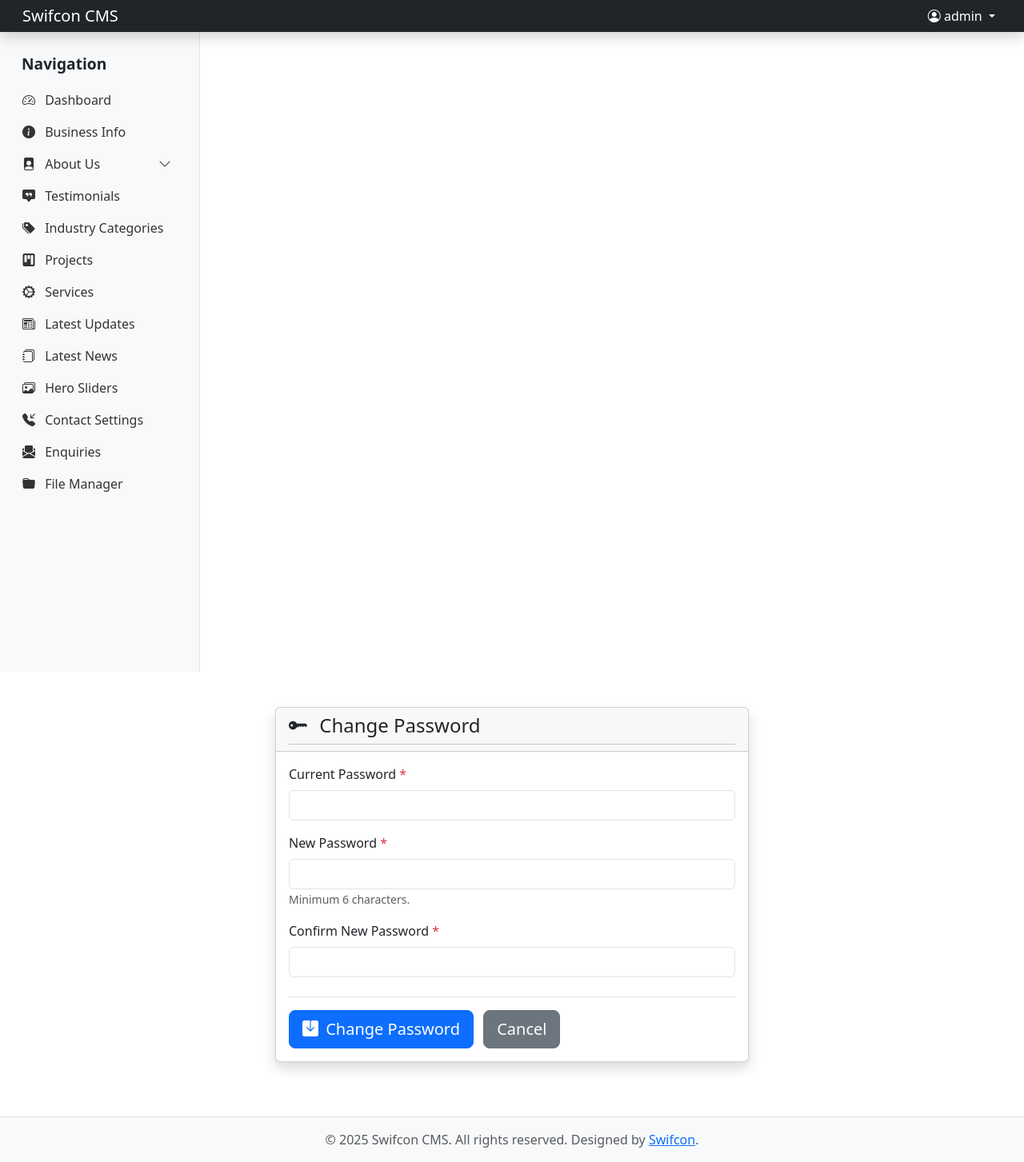
After one commit to jipinm/swifconAdmin, a PHP site: page /swifcon_cms/change_password.php in a window 1280 px wide. The commit adds this page. Shown: the whole page at 80% size. Run offline with PHP 8.4, Linux system fonts and the light colour scheme; a user stored in the database is signed in.

Commit message:
feat: Implement Admin Account Management Features
This commit introduces features allowing administrators to manage their own account details: "Change Username" and "Change Password".

Key changes:

1.  **Header Dropdown Update (`includes/header.php`)**:
    - Modified the user dropdown menu in the header.
    - Removed placeholder "Profile" and "Settings" links.
    - Added new links:
        - "Change Username" (to `change_username.php`) with `bi-person-badge` icon.
        - "Change Password" (to `change_password.php`) with `bi-key-fill` icon.

2.  **"Change Username" Feature (`change_username.php`)**:
    - Provides a form for the logged-in admin to change their username.
    - Backend logic includes:
        - Validation (not empty, length, allowed characters, different from current).
        - Check for username availability against other admin accounts.
        - Secure update of the username in the `admins` table.
        - Update of the `$_SESSION['admin_username']` to reflect the change immediately.
    - Displays success or error messages.

3.  **"Change Password" Feature (`change_password.php`)**:
    - Provides a form for the logged-in admin to change their password.
    - Requires "Current Password", "New Password", and "Confirm New Password".
    - Backend logic includes:
        - Validation (all fields required, new password length, new passwords match).
        - Secure verification of the "Current Password" against the stored hash.
        - Hashing of the new password using `password_hash()`.
        - Secure update of the `password_hash` in the `admins` table.
    - Includes client-side JavaScript for immediate feedback if new passwords don't match.
    - Displays success or error messages.

These features enhance admin account security and flexibility.

```diff
--- /dev/null
+++ b/change_password.php
@@ -0,0 +1,157 @@
+<?php
+require_once __DIR__ . '/config.php';
+require_once INCLUDES_PATH . '/session.php';
+require_once INCLUDES_PATH . '/db_connect.php';
+
+require_login(); // Ensures user is logged in
+
+$page_title = 'Change Password';
+$success_message = '';
+$error_message = '';
+
+$current_admin_id = $_SESSION['admin_id'];
+
+if ($_SERVER['REQUEST_METHOD'] === 'POST' && isset($_POST['change_password_submit'])) {
+    $current_password = $_POST['current_password'];
+    $new_password = $_POST['new_password'];
+    $confirm_new_password = $_POST['confirm_new_password'];
+
+    // Basic Validations
+    if (empty($current_password) || empty($new_password) || empty($confirm_new_password)) {
+        $error_message = "All password fields are required.";
+    } elseif ($new_password !== $confirm_new_password) {
+        $error_message = "New password and confirm password do not match.";
+    } elseif (strlen($new_password) < 6) { // Example: Minimum length validation
+        $error_message = "New password must be at least 6 characters long.";
+    } else {
+        // Fetch current user's hashed password
+        $stmt_fetch = $conn->prepare("SELECT password_hash FROM admins WHERE id = ?");
+        if ($stmt_fetch) {
+            $stmt_fetch->bind_param("i", $current_admin_id);
+            $stmt_fetch->execute();
+            $result_fetch = $stmt_fetch->get_result();
+
+            if ($admin_data = $result_fetch->fetch_assoc()) {
+                // Verify current password
+                if (password_verify($current_password, $admin_data['password_hash'])) {
+                    // Current password is correct, proceed to update
+                    $new_password_hash = password_hash($new_password, PASSWORD_DEFAULT);
+
+                    $stmt_update = $conn->prepare("UPDATE admins SET password_hash = ?, updated_at = CURRENT_TIMESTAMP WHERE id = ?");
+                    if ($stmt_update) {
+                        $stmt_update->bind_param("si", $new_password_hash, $current_admin_id);
+                        if ($stmt_update->execute()) {
+                            $success_message = "Password changed successfully! Please use your new password for the next login.";
+                            // Optional: Force re-login by destroying current session
+                            // session_destroy();
+                            // header('Location: login_form.php?message=password_changed');
+                            // exit;
+                        } else {
+                            $error_message = "Failed to update password: " . $stmt_update->error;
+                        }
+                        $stmt_update->close();
+                    } else {
+                        $error_message = "Database statement preparation error (UPDATE): " . $conn->error;
+                    }
+                } else {
+                    $error_message = "Incorrect current password.";
+                }
+            } else {
+                $error_message = "Could not retrieve current user data."; // Should not happen if logged in
+            }
+            $stmt_fetch->close();
+        } else {
+            $error_message = "Database statement preparation error (FETCH): " . $conn->error;
+        }
+    }
+}
+
+include_once INCLUDES_PATH . '/header.php';
+?>
+
+<div class="container-fluid py-4">
+    <div class="row justify-content-center mb-4">
+        <div class="col-lg-6 col-md-8">
+            <div class="card shadow">
+                <div class="card-header pb-0">
+                    <div class="d-flex justify-content-between align-items-center">
+                        <h4 class="card-title mb-0"><i class="bi bi-key-fill me-2"></i> <?php echo htmlspecialchars($page_title); ?></h4>
+                    </div>
+                    <hr class="my-2">
+                </div>
+                <div class="card-body pt-0">
+                    <?php if (!empty($success_message)): ?>
+                        <div class="alert alert-success alert-dismissible fade show mt-3" role="alert">
+                            <i class="bi bi-check-circle-fill"></i> <?php echo htmlspecialchars($success_message); ?>
+                            <button type="button" class="btn-close" data-bs-dismiss="alert" aria-label="Close"></button>
+                        </div>
+                    <?php endif; ?>
+                    <?php if (!empty($error_message)): ?>
+                        <div class="alert alert-danger alert-dismissible fade show mt-3" role="alert">
+                            <i class="bi bi-exclamation-triangle-fill"></i> <?php echo htmlspecialchars($error_message); ?>
+                            <button type="button" class="btn-close" data-bs-dismiss="alert" aria-label="Close"></button>
+                        </div>
+                    <?php endif; ?>
+
+                    <form method="POST" action="change_password.php" class="mt-3" id="changePasswordForm">
+                        <div class="mb-3">
+                            <label for="current_password" class="form-label">Current Password <span class="text-danger">*</span></label>
+                            <input type="password" class="form-control" id="current_password" name="current_password" required>
+                        </div>
+
+                        <div class="mb-3">
+                            <label for="new_password" class="form-label">New Password <span class="text-danger">*</span></label>
+                            <input type="password" class="form-control" id="new_password" name="new_password" required minlength="6">
+                            <small class="form-text text-muted">Minimum 6 characters.</small>
+                        </div>
+
+                        <div class="mb-3">
+                            <label for="confirm_new_password" class="form-label">Confirm New Password <span class="text-danger">*</span></label>
+                            <input type="password" class="form-control" id="confirm_new_password" name="confirm_new_password" required minlength="6">
+                        </div>
+
+                        <div class="mt-4 pt-3 border-top">
+                            <button type="submit" name="change_password_submit" class="btn btn-primary btn-lg">
+                                <i class="bi bi-save-fill me-1"></i> Change Password
+                            </button>
+                             <a href="<?php echo SITE_URL; ?>/dashboard.php" class="btn btn-secondary btn-lg ms-2">Cancel</a>
+                        </div>
+                    </form>
+                </div> <!-- End card-body -->
+            </div> <!-- End card -->
+        </div> <!-- End col -->
+    </div> <!-- End row -->
+</div> <!-- End container-fluid -->
+
+<?php
+// Optional: Add client-side JS for password match check
+$page_scripts[] = '<script>
+$(document).ready(function() {
+    $("#changePasswordForm").submit(function(event) {
+        var newPassword = $("#new_password").val();
+        var confirmPassword = $("#confirm_new_password").val();
+        if (newPassword !== confirmPassword) {
+            // Display error message next to confirm password field or use a general alert
+            // For simplicity, using existing error message display area if it were dynamic
+            // Or add a specific one:
+            if(!$("#passwordMatchError").length) {
+                 $("#confirm_new_password").parent().append("<div id=\'passwordMatchError\' class=\'text-danger small mt-1\'>New password and confirm password do not match.</div>");
+            } else {
+                 $("#passwordMatchError").text("New password and confirm password do not match.");
+            }
+            event.preventDefault(); // Prevent form submission
+            return false;
+        }
+        // Clear error if they match now
+        $("#passwordMatchError").remove();
+        return true; // Allow submission
+    });
+    // Clear error on input change
+    $("#new_password, #confirm_new_password").on("input", function() {
+        $("#passwordMatchError").remove();
+    });
+});
+</script>';
+
+include_once INCLUDES_PATH . '/footer.php';
+?>
--- a/includes/header.php
+++ b/includes/header.php
@@ -80,10 +80,10 @@ $admin_username = get_admin_username(); // from session.php
                             <i class="bi bi-person-circle"></i> <?php echo htmlspecialchars($admin_username); ?>
                         </a>
                         <ul class="dropdown-menu dropdown-menu-end" aria-labelledby="navbarDropdownMenuLink">
-                            <li><a class="dropdown-item" href="#"><i class="bi bi-person-fill-gear"></i> Profile</a></li>
-                            <li><a class="dropdown-item" href="#"><i class="bi bi-gear-fill"></i> Settings</a></li>
+                            <li><a class="dropdown-item" href="<?php echo SITE_URL; ?>/change_username.php"><i class="bi bi-person-badge me-2"></i> Change Username</a></li>
+                            <li><a class="dropdown-item" href="<?php echo SITE_URL; ?>/change_password.php"><i class="bi bi-key-fill me-2"></i> Change Password</a></li>
                             <li><hr class="dropdown-divider"></li>
-                            <li><a class="dropdown-item" href="<?php echo SITE_URL; ?>/logout.php"><i class="bi bi-box-arrow-right"></i> Logout</a></li>
+                            <li><a class="dropdown-item" href="<?php echo SITE_URL; ?>/logout.php"><i class="bi bi-box-arrow-right me-2"></i> Logout</a></li>
                         </ul>
                     </li>
                 </ul>
```
Also changed, not shown: change_username.php (added, +120 -0 lines).
